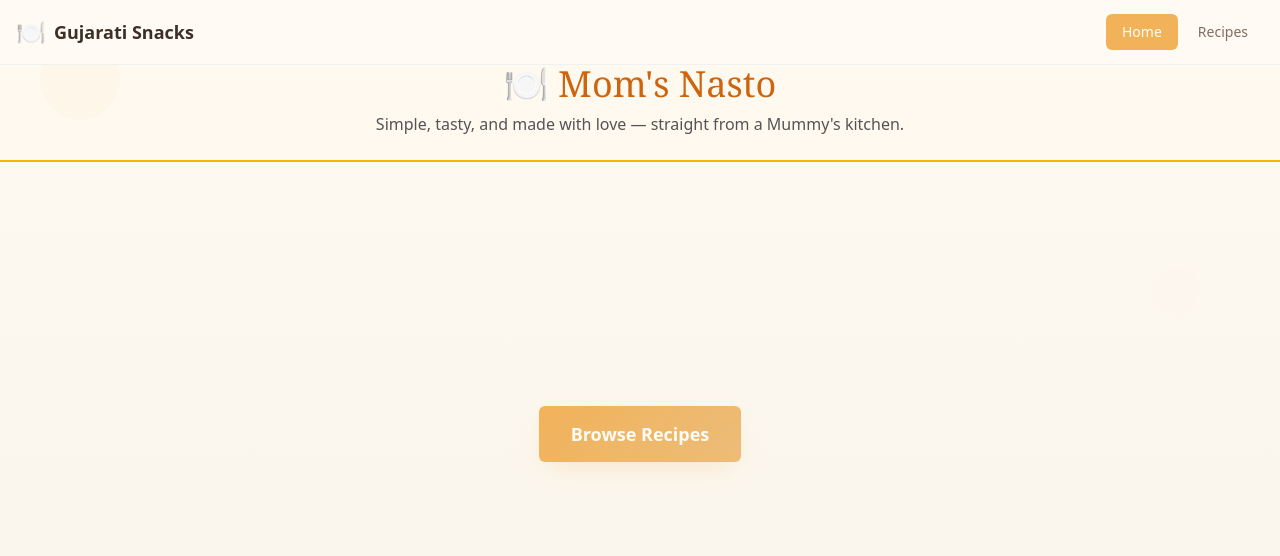
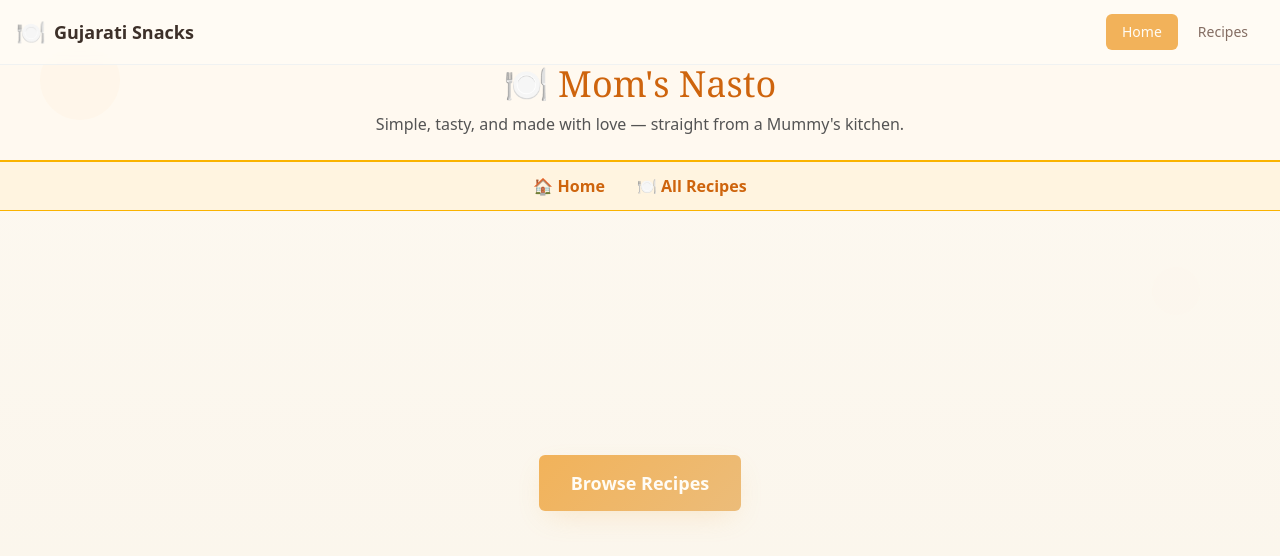
Before and after one commit to Maverickmind2025/gujarati-snack-chutney, a React (Vite) app: page / in a window 1280 px wide. Shown: the top 556 px of the page. Built offline with nearby package versions, Linux system fonts and the light colour scheme.

Commit message:
Update Navigation Bar
Insert the provided navigation bar JSX into the existing header component.

```diff
--- a/src/index.css
+++ b/src/index.css
@@ -55,6 +55,11 @@ All colors MUST be HSL.
     --header-border: 43 100% 49%;
     --header-title: 27 88% 43%;
     --header-subtitle: 0 0% 33%;
+
+    /* Navigation specific colors */
+    --nav-bg: 39 100% 94%;
+    --nav-border: 43 100% 49%;
+    --nav-link: 27 88% 43%;
 
     --sidebar-background: 0 0% 98%;
 
--- a/src/pages/Index.tsx
+++ b/src/pages/Index.tsx
@@ -19,6 +19,22 @@ const Index = () => {
           Simple, tasty, and made with love — straight from a Mummy's kitchen.
         </p>
       </header>
+
+      {/* Navigation */}
+      <nav className="sticky top-0 flex justify-center gap-8 py-3 border-b z-10"
+           style={{
+             backgroundColor: 'hsl(var(--nav-bg))',
+             borderBottomColor: 'hsl(var(--nav-border))'
+           }}>
+        <Link to="/" className="no-underline font-bold text-base"
+              style={{ color: 'hsl(var(--nav-link))' }}>
+          🏠 Home
+        </Link>
+        <Link to="/recipes" className="no-underline font-bold text-base"
+              style={{ color: 'hsl(var(--nav-link))' }}>
+          🍽️ All Recipes
+        </Link>
+      </nav>
 
       {/* Content Section */}
       <div className="container mx-auto px-4 flex items-center justify-center min-h-[60vh] pt-16">
```
